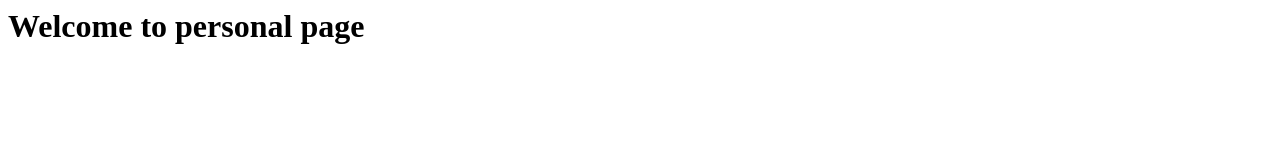
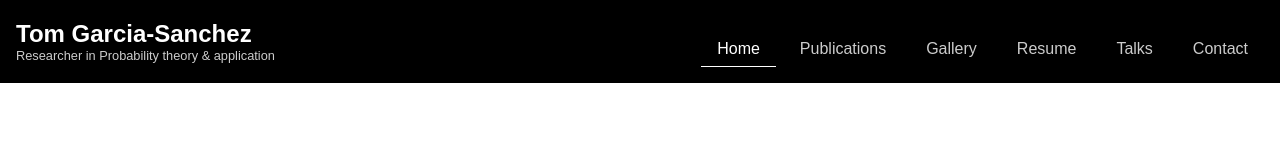
Before and after one commit to tom-garcia-sanchez/tom-garcia-sanchez.github.io, a plain HTML site: page index.html in a window 1280 px wide. Drawn offline with Linux system fonts and the light colour scheme.

Commit message:
Added the navbar

```diff
--- a/index.html
+++ b/index.html
@@ -1,10 +1,31 @@
+<!DOCTYPE html>
 <html lang="en">
 <head>
-    <meta charset="UTF-8">
-    <meta name="viewport" content="width=device-width, initial-scale=1.0">
-    <title>Tom garcia-sanchez</title>
+  <meta charset="UTF-8" />
+  <meta name="viewport" content="width=device-width, initial-scale=1.0"/>
+  <title>Navbar</title>
+  <link rel="stylesheet" href="styles.css"/>
 </head>
 <body>
-    <h1>Welcome to personal page</h1>
+    <nav class="navbar">
+        <div class="navbar-header">
+          <div class="brand">Tom Garcia-Sanchez
+            <span class="subtitle">Researcher in Probability theory & application</span>
+          </div>
+          <button class="menu-toggle" id="menu-toggle">&#9776;</button>
+        </div>
+
+        <ul class="nav-links" id="nav-links">
+          <li class="nav-item active"><a href="#">Home</a></li>
+          <li class="nav-item"><a href="#">Publications</a></li>
+          <li class="nav-item"><a href="#">Gallery</a></li>
+          <li class="nav-item"><a href="#">Resume</a></li>
+          <li class="nav-item"><a href="#">Talks</a></li>
+          <li class="nav-item"><a href="#">Contact</a></li>
+        </ul>
+      </nav>
+
+
+  <script src="script.js"></script>
 </body>
 </html>
--- /dev/null
+++ b/script.js
@@ -0,0 +1,4 @@
+document.getElementById("menu-toggle").addEventListener("click", function () {
+    const navLinks = document.getElementById("nav-links");
+    navLinks.classList.toggle("open");
+  });
--- /dev/null
+++ b/styles.css
@@ -0,0 +1,88 @@
+body {
+  margin: 0;
+  font-family: Arial, sans-serif;
+  background: #fff;
+  color: black;
+}
+
+.navbar {
+  display: flex;
+  justify-content: space-between;
+  background: #000;
+  padding: 1rem;
+}
+
+.navbar-header {
+  width: fit-content;
+  display: flex;
+  justify-content: space-between;
+  align-items: center;
+}
+
+.brand {
+  font-size: 1.5rem;
+  font-weight: bold;
+  color: white;
+}
+
+.subtitle {
+  display: block;
+  font-size: 0.8rem;
+  font-weight: normal;
+  color: #ccc;
+}
+
+.menu-toggle {
+  font-size: 1.5rem;
+  background: none;
+  border: none;
+  color: white;
+  cursor: pointer;
+  display: none;
+}
+
+.nav-links {
+  width: fit-content;
+  display: flex;
+  list-style: none;
+  padding: 0;
+  margin: 1rem 0 0 0;
+  flex-wrap: wrap;
+  gap: 0.5rem;
+}
+
+.nav-item a {
+  text-decoration: none;
+  color: #ccc;
+  padding: 0.5rem 1rem;
+  display: block;
+  transition: background-color 1.2s;}
+
+.nav-item.active a,
+.nav-item a:hover {
+  color: white;
+  border-bottom: 1px solid white;
+}
+
+/* Mobile responsiveness */
+@media (max-width: 768px) {
+  .navbar {
+    display: block;
+  }
+  .menu-toggle {
+    display: block;
+  }
+  .nav-links {
+    display: none;
+    flex-direction: column;
+  }
+
+  .nav-links.open {
+    display: flex;
+  }
+
+  .nav-item a {
+    padding: 1rem;
+    border-top: 1px solid #222;
+  }
+}
```
